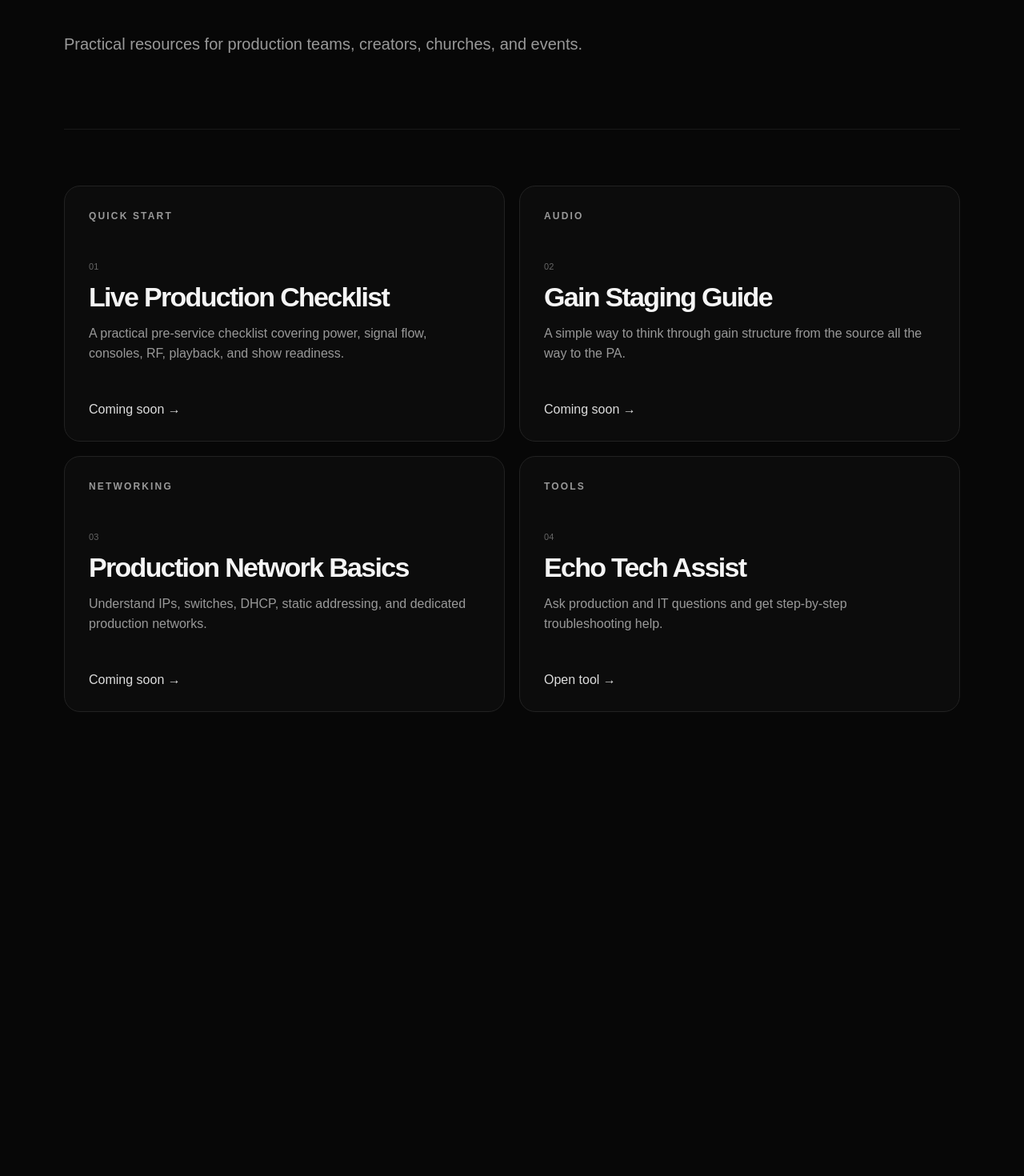
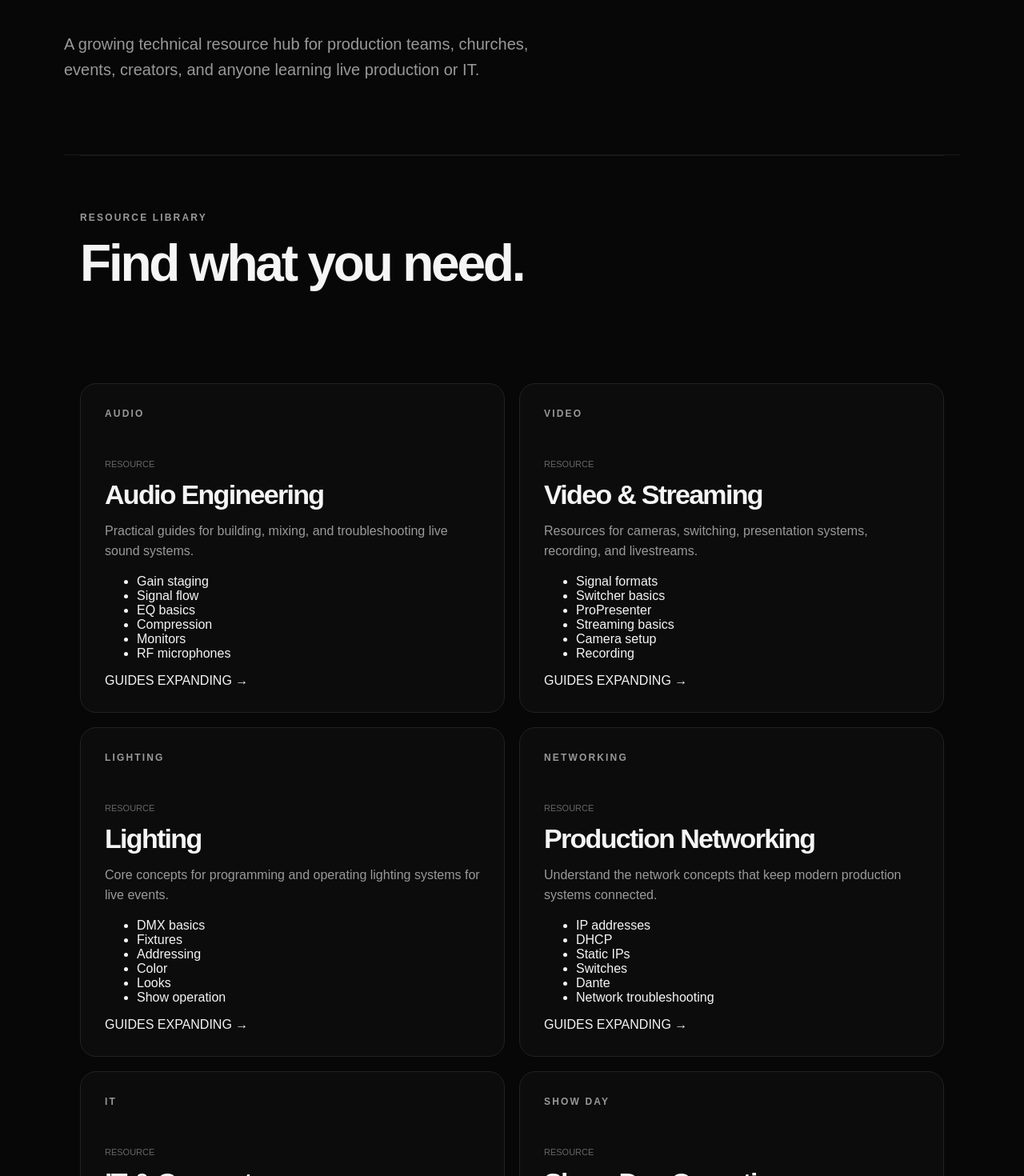
Before and after one commit to brysoncoding/-Echo-Productions, a Next.js app: page /resources in a window 1280 px wide. Shown: the part 411-1881 px from the top of the page at 80% size. Before the commit the page ends 1381 px from the top, so only its background shows below. Built offline with nearby package versions, Linux system fonts and the light colour scheme.

Commit message:
Build out production resources hub

```diff
--- a/app/resources/page.tsx
+++ b/app/resources/page.tsx
@@ -1,2 +1,142 @@
-const resources=[["QUICK START","Live Production Checklist","A practical pre-service checklist covering power, signal flow, consoles, RF, playback, and show readiness."],["AUDIO","Gain Staging Guide","A simple way to think through gain structure from the source all the way to the PA."],["NETWORKING","Production Network Basics","Understand IPs, switches, DHCP, static addressing, and dedicated production networks."],["TOOLS","Echo Tech Assist","Ask production and IT questions and get step-by-step troubleshooting help."]];
-export default function ResourcesPage(){return <main className="page"><header className="pageHeader"><a href="/" className="brand">ECHO<span>PRODUCTIONS</span></a><a href="/help" className="secondaryButton">Open Tech Assist</a></header><section className="pageHero"><p className="eyebrow">PRODUCTION RESOURCES</p><h1>Learn it. Build it. Run it.</h1><p>Practical resources for production teams, creators, churches, and events.</p></section><section className="resourceGrid">{resources.map(([type,title,desc],i)=><article className="resourceCard" key={title}><p className="eyebrow">{type}</p><div className="resourceNumber">0{i+1}</div><h2>{title}</h2><p>{desc}</p><a href={title==="Echo Tech Assist"?"/help":"#"} className="textLink">{title==="Echo Tech Assist"?"Open tool →":"Coming soon →"}</a></article>)}</section></main>}
+const categories = [
+  {
+    type: "AUDIO",
+    title: "Audio Engineering",
+    description: "Practical guides for building, mixing, and troubleshooting live sound systems.",
+    topics: ["Gain staging", "Signal flow", "EQ basics", "Compression", "Monitors", "RF microphones"],
+  },
+  {
+    type: "VIDEO",
+    title: "Video & Streaming",
+    description: "Resources for cameras, switching, presentation systems, recording, and livestreams.",
+    topics: ["Signal formats", "Switcher basics", "ProPresenter", "Streaming basics", "Camera setup", "Recording"],
+  },
+  {
+    type: "LIGHTING",
+    title: "Lighting",
+    description: "Core concepts for programming and operating lighting systems for live events.",
+    topics: ["DMX basics", "Fixtures", "Addressing", "Color", "Looks", "Show operation"],
+  },
+  {
+    type: "NETWORKING",
+    title: "Production Networking",
+    description: "Understand the network concepts that keep modern production systems connected.",
+    topics: ["IP addresses", "DHCP", "Static IPs", "Switches", "Dante", "Network troubleshooting"],
+  },
+  {
+    type: "IT",
+    title: "IT & Computers",
+    description: "Troubleshooting help for computers, software, peripherals, storage, and production workstations.",
+    topics: ["Windows", "Drivers", "USB devices", "Storage", "Performance", "Troubleshooting"],
+  },
+  {
+    type: "SHOW DAY",
+    title: "Show-Day Operations",
+    description: "Simple checklists to help teams move from setup to soundcheck to showtime.",
+    topics: ["Power", "Signal check", "Line check", "Soundcheck", "Playback", "Shutdown"],
+  },
+];
+
+const quickGuides = [
+  ["01", "Before Power-On", "Verify power, cable paths, equipment connections, and system order before turning everything on."],
+  ["02", "No Signal?", "Start at the source and follow the signal path one connection at a time instead of changing everything at once."],
+  ["03", "Bad Audio?", "Check gain, routing, EQ, dynamics, speakers, and physical connections in that order."],
+  ["04", "Network Issue?", "Check link lights, cable connections, IP configuration, switch ports, and device status."],
+];
+
+export default function ResourcesPage() {
+  return (
+    <main className="page">
+      <header className="pageHeader">
+        <a href="/" className="brand">ECHO<span>PRODUCTIONS</span></a>
+        <a href="/help" className="secondaryButton">Open Echo Tech</a>
+      </header>
+
+      <section className="pageHero">
+        <p className="eyebrow">PRODUCTION RESOURCES</p>
+        <h1>Learn it. Build it. Run it.</h1>
+        <p>
+          A growing technical resource hub for production teams, churches,
+          events, creators, and anyone learning live production or IT.
+        </p>
+      </section>
+
+      <section className="section" style={{ paddingTop: 70 }}>
+        <div className="sectionTop">
+          <div>
+            <p className="eyebrow">RESOURCE LIBRARY</p>
+            <h2>Find what you need.</h2>
+          </div>
+        </div>
+
+        <div className="resourceGrid">
+          {categories.map((category) => (
+            <article className="resourceCard" key={category.title}>
+              <p className="eyebrow">{category.type}</p>
+              <div className="resourceNumber">RESOURCE</div>
+              <h2>{category.title}</h2>
+              <p>{category.description}</p>
+              <ul className="resourceTopics">
+                {category.topics.map((topic) => <li key={topic}>{topic}</li>)}
+              </ul>
+              <span className="resourceStatus">GUIDES EXPANDING →</span>
+            </article>
+          ))}
+        </div>
+      </section>
+
+      <section className="section">
+        <p className="eyebrow">QUICK REFERENCES</p>
+        <h2>Useful when you're already in the middle of a show.</h2>
+        <div className="quickGuideGrid">
+          {quickGuides.map(([number, title, text]) => (
+            <article className="quickGuide" key={title}>
+              <span>{number}</span>
+              <div>
+                <h3>{title}</h3>
+                <p>{text}</p>
+              </div>
+            </article>
+          ))}
+        </div>
+      </section>
+
+      <section className="section resourceFeature">
+        <div>
+          <p className="eyebrow">TECHNICAL ASSISTANCE</p>
+          <h2>Stuck on a production or IT problem?</h2>
+          <p className="heroText">
+            Echo Tech can walk through troubleshooting, setup, configuration,
+            software, hardware, networking, and programming questions.
+          </p>
+          <div className="actions">
+            <a href="/help" className="primaryButton">Ask Echo Tech →</a>
+          </div>
+        </div>
+
+        <div className="featurePanel">
+          <div className="featurePanelTop">
+            <span>ECHO TECH</span>
+            <span>PRODUCTION + IT</span>
+          </div>
+          <div className="featurePrompt">How do I troubleshoot a dead audio channel?</div>
+          <div className="featureReply">
+            Start at the source and work forward through the signal path.
+            Check the source, cable, input, preamp, routing, processing,
+            output, and destination one step at a time.
+          </div>
+        </div>
+      </section>
+
+      <section className="section">
+        <p className="eyebrow">RESOURCE ROADMAP</p>
+        <h2>More guides are coming.</h2>
+        <p className="heroText">
+          The library will continue growing with step-by-step setup guides,
+          troubleshooting workflows, system diagrams, checklists, and
+          production references.
+        </p>
+      </section>
+    </main>
+  );
+}
```
